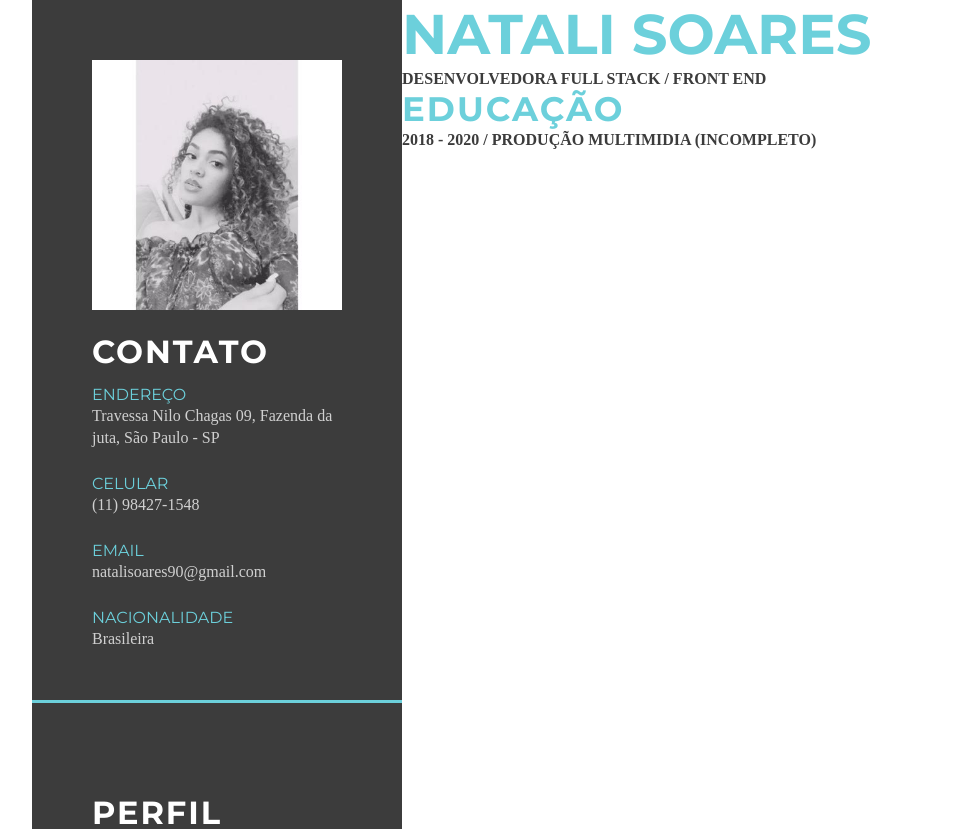
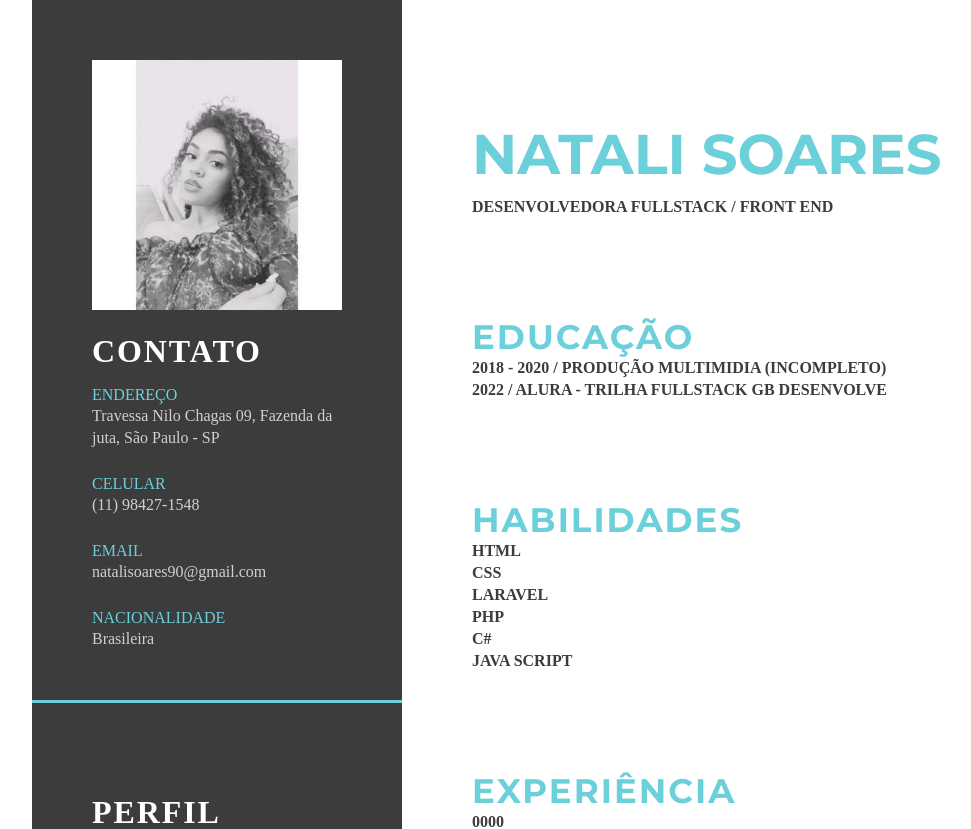
Before and after one commit to nat-1501/digitalcurriculum, a React (Create React App) app in the folder digitalcurriculum/: page / in a window 1280 px wide. Shown: the top 829 px of the page, without its empty margins (200-1171 px from the left). Built offline with nearby package versions, Linux system fonts and the light colour scheme.

Commit message:
alinhando itens no centro

```diff
--- a/digitalcurriculum/src/App.js
+++ b/digitalcurriculum/src/App.js
@@ -43,10 +43,24 @@ function app(){
 
       <div className="colunadir">
               <h1>NATALI SOARES</h1>
-              <p> Desenvolvedora Full Stack / front end</p>
+              <p> Desenvolvedora FullStack / front end</p>
             <div className= "expec">
               <h2>EDUCAÇÃO</h2>
               <p>2018 - 2020 / Produção Multimidia (incompleto)</p>
+              <p>2022 / Alura - Trilha FullStack GB Desenvolve </p>
+            </div>
+            <div className="expec">
+              <h2>HABILIDADES</h2>
+              <p>HTML</p>
+              <p>CSS</p>
+              <p>LARAVEL</p>
+              <p>PHP</p>
+              <p>C#</p>
+              <p>JAVA SCRIPT</p>
+            </div>
+            <div className="expec">
+              <h2>EXPERIÊNCIA</h2>
+              <p>0000</p>
             </div>
             </div>
     </div>
--- a/digitalcurriculum/src/index.css
+++ b/digitalcurriculum/src/index.css
@@ -2,4 +2,5 @@
   margin: 0;
   padding: 0;
   font-family: 'Montserrat', sans-serif;
+  font-family: Crimson Text;
 }
--- a/digitalcurriculum/src/style.css
+++ b/digitalcurriculum/src/style.css
@@ -79,10 +79,14 @@
     color: #D0D0D0;
 }
 
+.colunadir {
+
+}
+
 
 .colunadir h1 {
     position: relative;
-    font-family: Montserrat;
+    font-family: 'Montserrat', sans-serif;
     font-style: normal;
     font-weight: bold;
     font-size: 56px;
@@ -92,27 +96,27 @@
     text-transform: uppercase;
     color: #6CD0DB;
     white-space : nowrap;
+    margin-top: 120px;
+    margin-left: 70px;
+    margin-bottom: 8px;
 }
 
 .colunadir p {
 
 position: relative;
-
 font-family: Crimson Text;
 font-style: normal;
 font-weight: 600;
 font-size: 16px;
 line-height: 22px;
-display: flex;
-align-items: center;
 text-transform: uppercase;
 color: #3C3C3C;
 white-space : nowrap;
+margin-left: 70px;
+
 }
 
-.colunadir {
 
-}
 
 .colunadir h2 {
 position: relative;
@@ -121,8 +125,25 @@ font-style: normal;
 font-weight: bold;
 font-size: 34px;
 line-height: 39px;
-display: flex;
-align-items: center;
 letter-spacing: 0.06em;
 color: #6CD0DB;
+
 }
+
+.expec h2 {
+    margin-left: 70px;
+    margin-top: 100px;
+
+}
+
+.expec p {
+    position: relative;
+    font-family: Crimson Text;
+    font-weight: 600;
+    font-size: 16px;
+    line-height: 22px;
+    color: #3C3C3C;
+    white-space : nowrap;
+    margin-left: 70px;
+
+}
```
